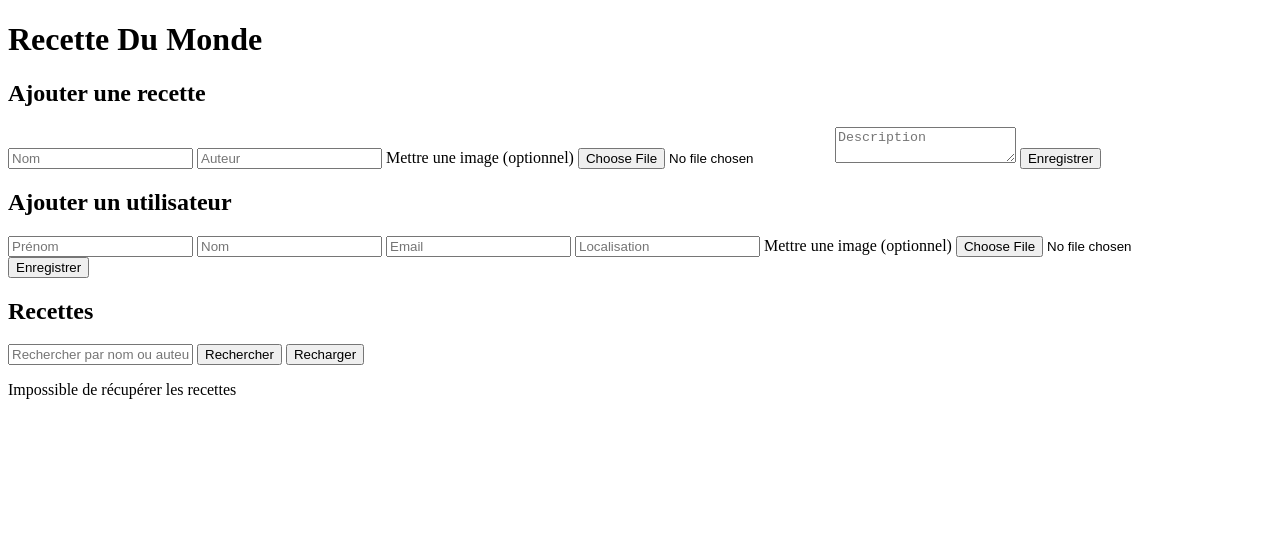
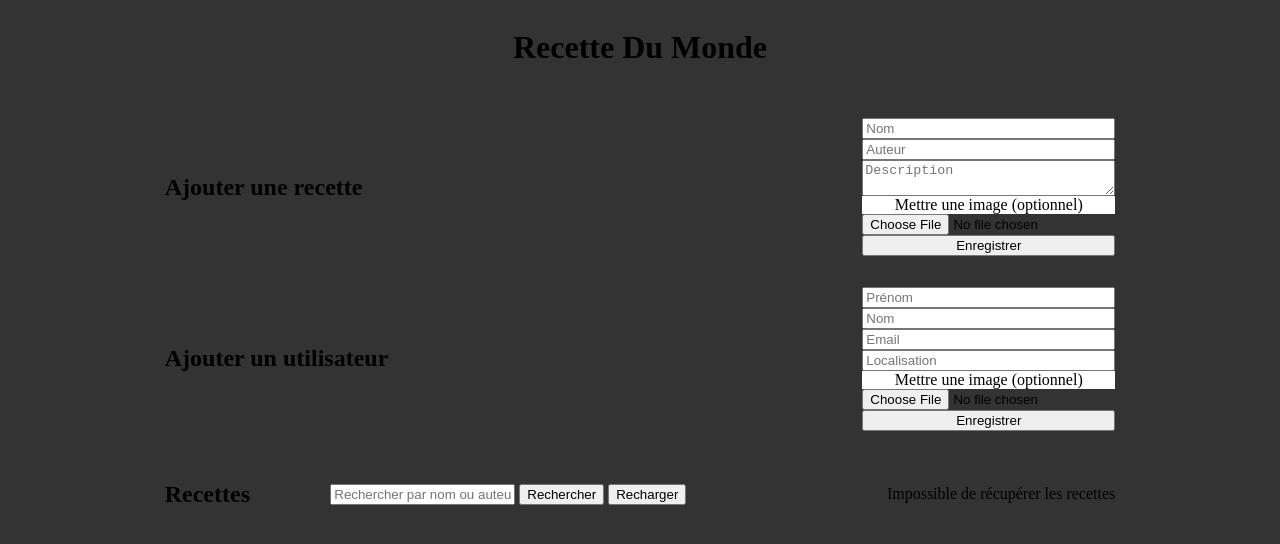
Before and after one commit to GabrielPETER123/words_recipes, a plain HTML site: page frontend/index.html in a window 1280 px wide. Drawn offline with Linux system fonts and the light colour scheme; no server answers.

Commit message:
css theme + display flex

```diff
--- a/frontend/index.html
+++ b/frontend/index.html
@@ -1,25 +1,30 @@
-<!DOCTYPE html>
+<!doctype html>
 <html lang="fr">
   <head>
-        <meta charset="UTF-8">
-        <meta name="viewport" content="width=device-width, initial-scale=1.0">
+    <meta charset="UTF-8" />
+    <meta name="viewport" content="width=device-width, initial-scale=1.0" />
     <title>Recette Du Monde</title>
     <script src="script.js" defer></script>
+    <link rel="stylesheet" href="style.css" />
   </head>
 
   <body>
+    <header>
+        <h1>Recette Du Monde</h1>
+    </header>
     <main>
-                <h1>Recette Du Monde</h1>
-
       <section>
         <h2>Ajouter une recette</h2>
         <form id="recipe-form">
           <input type="text" name="name" placeholder="Nom" required />
           <input type="text" name="author" placeholder="Auteur" required />
+          <textarea
+            name="description"
+            placeholder="Description"
+            required
+          ></textarea>
           <label for="image">Mettre une image (optionnel)</label>
-                        <input type="file" name="image" accept="image/png, image/jpeg" />
-
-                        <textarea name="description" placeholder="Description" required></textarea>
+          <input type="file" id="image" accept="image/png, image/jpeg" />
           <button type="submit">Enregistrer</button>
         </form>
       </section>
@@ -30,7 +35,12 @@
           <input type="text" name="first_name" placeholder="Prénom" required />
           <input type="text" name="last_name" placeholder="Nom" required />
           <input type="text" name="email" placeholder="Email" required />
-                        <input type="text" name="location" placeholder="Localisation" required>
+          <input
+            type="text"
+            name="location"
+            placeholder="Localisation"
+            required
+          />
           <label for="image">Mettre une image (optionnel)</label>
           <input type="file" name="image" accept="image/png, image/jpeg" />
           <button type="submit">Enregistrer</button>
@@ -40,7 +50,11 @@
       <section>
         <h2>Recettes</h2>
         <div>
-                        <input type="text" id="search" placeholder="Rechercher par nom ou auteur" />
+          <input
+            type="text"
+            id="search"
+            placeholder="Rechercher par nom ou auteur"
+          />
           <button id="search-btn" type="button">Rechercher</button>
           <button id="reset-btn" type="button">Recharger</button>
         </div>
@@ -48,5 +62,6 @@
         <p id="status"></p>
       </section>
     </main>
+    <footer></footer>
   </body>
 </html>
--- /dev/null
+++ b/frontend/style.css
@@ -0,0 +1,31 @@
+body{
+    background-color:#333333;
+}
+
+header{
+    display: flex;
+    align-items: center;
+    justify-content: center;
+}
+
+main{
+    max-width: 80%;
+    margin: auto;
+}
+
+main>section{
+    display: flex;
+    justify-content: space-between;
+    align-items: center;
+    margin: 3%;
+}
+main>section>form{
+    display: flex;
+    flex-direction: column;
+    justify-content: center;
+}
+
+main>section>form>label{
+    background-color: #FFFFFF;
+    text-align: center;
+}
```
Lines whose indentation alone changed are shown as unchanged.
